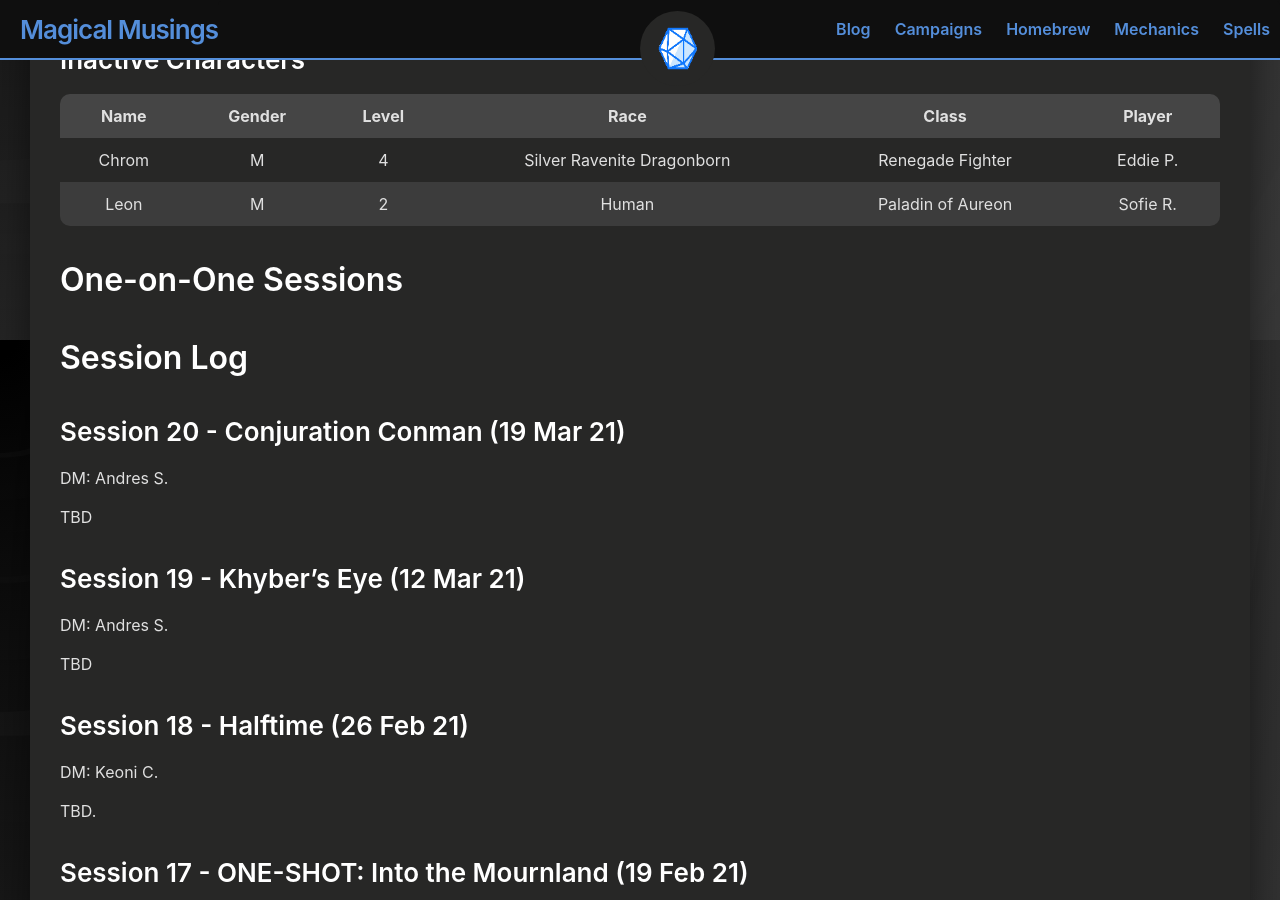
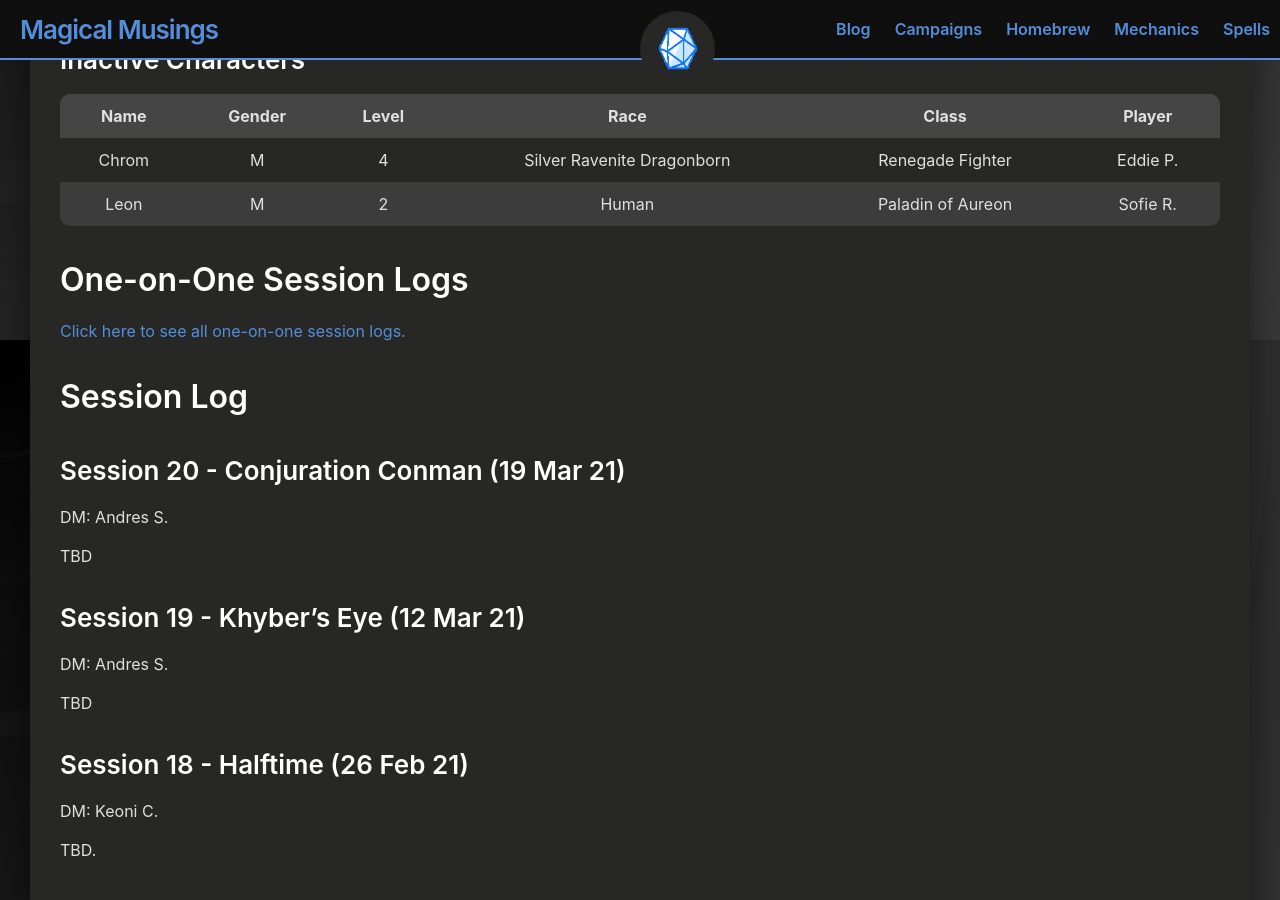
Before and after one commit to andersthemagi/magicalmusings.github.io, a Jekyll site: the page built from _posts/campaigns/free lances/2020-10-05-campaign-free-lances.md, in a window 1280 px wide and 900 px high, scrolled down 1580 px. Built offline with Jekyll 4.4.1, drawn with Linux system fonts in a browser that asks for light colours; some of the changed text lies outside the part shown.

Commit message:
Update 2020-10-05-campaign-free-lances.md

```diff
--- a/_posts/campaigns/free lances/2020-10-05-campaign-free-lances.md
+++ b/_posts/campaigns/free lances/2020-10-05-campaign-free-lances.md
@@ -63,7 +63,9 @@ You can read our party's "adventurer's accord," a document that specifies expect
 |Chrom|M|4|Silver Ravenite Dragonborn|Renegade Fighter|Eddie P.|
 |Leon|M|2|Human|Paladin of Aureon|Sofie R.|
 
-## One-on-One Sessions
+## One-on-One Session Logs
+
+<a href="https://magicalmusings.github.io/campaigns/free-lances/o3">Click here to see all one-on-one session logs.</a>
 
 
 ## Session Log
```
